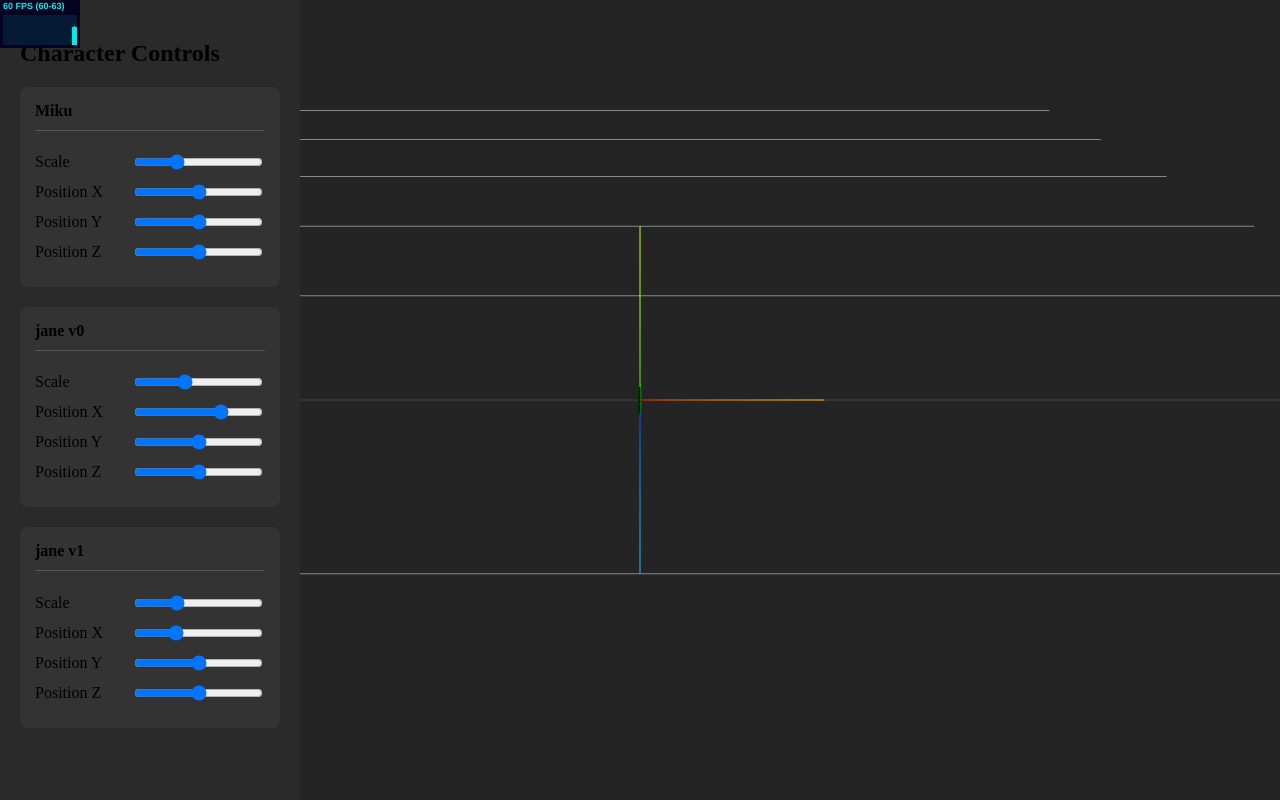
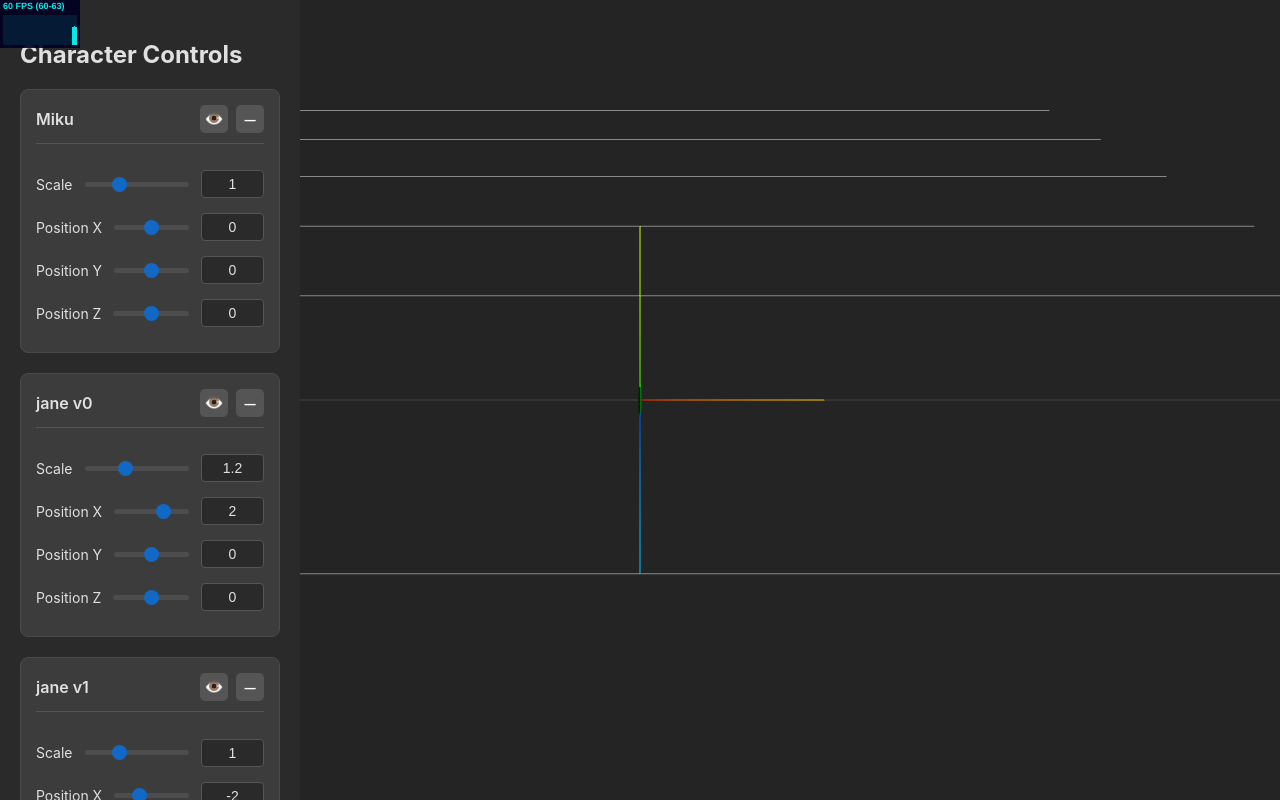
Before and after one commit to szokolai-mate/web-character-player, a React app: page / in a window 1280 px wide. Built offline with nearby package versions, Linux system fonts and the light colour scheme; no server answers.

Commit message:
feat: delete, visibility, UI improvements

```diff
--- a/src/character/CharacterModel.tsx
+++ b/src/character/CharacterModel.tsx
@@ -4,48 +4,53 @@ import { VRMCharacter } from '../character/VRMCharacter';
 import { VRMCore } from '@pixiv/three-vrm';
 import { useCharacterStore } from '../store';
 import { modelLoader } from '../loaders/ModelLoader';
+import { useShallow } from 'zustand/shallow';
 
 interface CustomModelProps {
     id: number;
 }
 
 export default function CharacterModel({ id }: CustomModelProps) {
-    // Get the static URL once on initial render. This will not cause re-renders.
-    const url = useCharacterStore.getState().characters.find(c => c.id === id)!.url;
+    // Get the whole character object.
+    const characterState = useCharacterStore.getState().characters.find((c) => c.id === id);
+    if (!characterState) return null;
+    const url = characterState.url;
     // Load the model using the cache-enabled loader and wait for promise.
-    const model = use(modelLoader.load(url));
+    // Memoize the promise itself to prevent re-suspending on re-renders.
+    const modelPromise = useMemo(() => modelLoader.load(url), [url]);
+    const model = use(modelPromise);
     const ref = useRef<THREE.Object3D>(null);
+    const { camera } = useThree();
+    // Subscribe to own settings and will re-render if they change.
+    const settings = useCharacterStore(
+        useShallow((state) => state.characters.find((c) => c.id === id)?.settings),
+    );
     // Memoize the VRMCharacter instance so it's only created once per model.
     // This prevents the "flicker" and state reset.
     const character = useMemo(() =>
-        // TODO: we should probably not construct characters here, probably put them in store? => no store, not serializable
         new VRMCharacter(model[0][0], model[1].vrm as VRMCore),
     [model],
     );
 
     useFrame((state, delta) => {
-        // Get the latest state directly from the store on every frame.
-        // This does NOT trigger a re-render.
-        const characterState = useCharacterStore.getState().characters.find((c) => c.id === id);
-        const position = characterState?.settings.position;
-        const scale = characterState?.settings.scale;
-        if (position && scale) {
-            ref.current?.position.set(position[0], position[1], position[2]);
-            ref.current?.scale.setScalar(scale);
+        character.update(delta);
+        if (settings && ref.current) {
+            const { position, scale, visible } = settings;
+            ref.current.position.set(position[0], position[1], position[2]);
+            ref.current.scale.setScalar(scale);
+            ref.current.visible = visible;
         }
-        character.update(delta);
     });
 
     // setup newly created character
     useMemo(() => {
         //TMP
-        const camera = useThree().camera;
         character.setLookAt(camera);
         character.setUpInfiniteTalk();
         character.tweenExpression('happy', 0.5, 5000);
         // character.playAnimation('assets/animation/exercise_jumping_jacks.bvh');
         // character.playAnimation('assets/animation/action_run.bvh');
-    }, [character]); // Dependency on the memoized character instance
+    }, [character, camera]); // Dependency on the memoized character instance
 
     return <primitive object={ character.scene } ref = { ref } />;
 }
--- a/src/character/CharacterSettings.tsx
+++ b/src/character/CharacterSettings.tsx
@@ -11,7 +11,7 @@ function CharacterSettings({ characterId }: CharacterSettingsProps) {
         useShallow((state) => state.characters.find((char) => char.id === characterId)!));
 
     // Select the actions from the store
-    const { updateSetting, updatePosition } = useCharacterStore.getState();
+    const { updateSetting, updatePosition, removeCharacter, toggleVisibility } = useCharacterStore.getState();
 
     if (!character) {
         return null;
@@ -19,9 +19,28 @@ function CharacterSettings({ characterId }: CharacterSettingsProps) {
 
     return (
         <div className="character-settings-card">
-            <h4>{character.name}</h4>
+            <h4>
+                <span>{character.name}</span>
+                <div className="title-buttons">
+                    <button
+                        onClick={() => toggleVisibility(character.id)}
+                        className="visibility-button"
+                        title={character.settings.visible ? 'Hide' : 'Show'}
+                    >
+                        {character.settings.visible ? '👁️' : '🙈'}
+                    </button>
+                    <button
+                        onClick={() => removeCharacter(character.id)}
+                        className="remove-button"
+                        title="Remove Character"
+                    >
+                        &ndash;
+                    </button>
+                </div>
+            </h4>
             <div className="control-row">
                 <label>Scale</label>
+                <div className="input-group">
                     <input
                         type="range"
                         min="0.1"
@@ -30,11 +49,22 @@ function CharacterSettings({ characterId }: CharacterSettingsProps) {
                         value={character.settings.scale}
                         onChange={(e) => updateSetting(characterId, 'scale', parseFloat(e.target.value))}
                     />
+                    <input
+                        type="number"
+                        min="0.1"
+                        max="3"
+                        step="0.05"
+                        value={character.settings.scale}
+                        onChange={(e) => updateSetting(characterId, 'scale', parseFloat(e.target.value))}
+                        className="number-input"
+                    />
+                </div>
             </div>
 
             {/* Position Controls */}
             <div className="control-row">
                 <label>Position X</label>
+                <div className="input-group">
                     <input
                         type="range"
                         min={-5}
@@ -43,9 +73,20 @@ function CharacterSettings({ characterId }: CharacterSettingsProps) {
                         value={character.settings.position[0]}
                         onChange={(e) => updatePosition(characterId, 0, parseFloat(e.target.value))}
                     />
+                    <input
+                        type="number"
+                        min={-5}
+                        max={5}
+                        step="0.1"
+                        value={character.settings.position[0]}
+                        onChange={(e) => updatePosition(characterId, 0, parseFloat(e.target.value))}
+                        className="number-input"
+                    />
+                </div>
             </div>
             <div className="control-row">
                 <label>Position Y</label>
+                <div className="input-group">
                     <input
                         type="range"
                         min={-5}
@@ -54,9 +95,20 @@ function CharacterSettings({ characterId }: CharacterSettingsProps) {
                         value={character.settings.position[1]}
                         onChange={(e) => updatePosition(characterId, 1, parseFloat(e.target.value))}
                     />
+                    <input
+                        type="number"
+                        min={-5}
+                        max={5}
+                        step="0.1"
+                        value={character.settings.position[1]}
+                        onChange={(e) => updatePosition(characterId, 1, parseFloat(e.target.value))}
+                        className="number-input"
+                    />
+                </div>
             </div>
             <div className="control-row">
                 <label>Position Z</label>
+                <div className="input-group">
                     <input
                         type="range"
                         min={-5}
@@ -65,6 +117,16 @@ function CharacterSettings({ characterId }: CharacterSettingsProps) {
                         value={character.settings.position[2]}
                         onChange={(e) => updatePosition(characterId, 2, parseFloat(e.target.value))}
                     />
+                    <input
+                        type="number"
+                        min={-5}
+                        max={5}
+                        step="0.1"
+                        value={character.settings.position[2]}
+                        onChange={(e) => updatePosition(characterId, 2, parseFloat(e.target.value))}
+                        className="number-input"
+                    />
+                </div>
             </div>
         </div>
     );
--- a/src/character/types.ts
+++ b/src/character/types.ts
@@ -1,6 +1,7 @@
 export interface CharacterSettings {
   position: [number, number, number];
   scale: number;
+  visible: boolean;
 }
 
 export interface CharacterType {
--- a/src/scenes/ControlPanel.css
+++ b/src/scenes/ControlPanel.css
@@ -8,28 +8,140 @@
   position: fixed;
   top: 0;
   z-index: 1000;
+  font-family: -apple-system, BlinkMacSystemFont, 'Segoe UI', Roboto, Helvetica,
+    Arial, sans-serif;
+  color: #e0e0e0;
 }
 
 .character-settings-card {
-  background-color: #333;
+  background-color: #3c3c3c;
   border-radius: 8px;
   padding: 15px;
   margin-bottom: 20px;
+  border: 1px solid #4a4a4a;
 }
 
 .character-settings-card h4 {
   margin-top: 0;
   border-bottom: 1px solid #555;
   padding-bottom: 10px;
+  display: flex;
+  justify-content: space-between;
+  align-items: center;
+  font-size: 16px;
+  font-weight: 600;
 }
+
+.title-buttons {
+  display: flex;
+  gap: 8px;
+}
+
+.visibility-button,
+.remove-button {
+  background-color: #555;
+  border: none;
+  color: #fff;
+  border-radius: 5px;
+  cursor: pointer;
+  width: 28px;
+  height: 28px;
+  display: flex;
+  align-items: center;
+  justify-content: center;
+  font-size: 16px;
+  line-height: 1;
+  transition: background-color 0.2s ease;
+}
+
+.remove-button {
+  font-size: 20px; /* Make the minus sign a bit bigger */
+}
+
+.visibility-button:hover {
+  background-color: #666;
+}
+
+.remove-button:hover {
+  background-color: #e53935; /* A dangerous red for deletion */
+  color: #fff;
+}
+
 
 .control-row {
   display: flex;
   justify-content: space-between;
   align-items: center;
   margin-bottom: 10px;
+  padding-top: 5px;
 }
 
 .control-row label {
   margin-right: 10px;
+  font-size: 14px;
+  flex-shrink: 0;
 }
+
+.input-group {
+  display: flex;
+  align-items: center;
+  gap: 10px;
+  flex-grow: 1;
+}
+
+.number-input {
+  width: 60px;
+  background-color: #2a2a2a;
+  color: #e0e0e0;
+  border: 1px solid #555;
+  border-radius: 4px;
+  padding: 5px;
+  text-align: center;
+  font-size: 14px;
+}
+
+/* Hides the default arrows on number inputs for a cleaner look */
+.number-input {
+  -moz-appearance: textfield;
+}
+.number-input::-webkit-outer-spin-button,
+.number-input::-webkit-inner-spin-button {
+  -webkit-appearance: none;
+  margin: 0;
+}
+
+input[type='range'] {
+  -webkit-appearance: none;
+  appearance: none;
+  width: 100%;
+  flex-grow: 1;
+  height: 5px;
+  background: #555;
+  border-radius: 5px;
+  outline: none;
+  opacity: 0.7;
+  transition: opacity 0.2s;
+}
+
+input[type='range']:hover {
+  opacity: 1;
+}
+
+input[type='range']::-webkit-slider-thumb {
+  -webkit-appearance: none;
+  appearance: none;
+  width: 15px;
+  height: 15px;
+  background: #007bff;
+  border-radius: 50%;
+  cursor: pointer;
+}
+
+input[type='range']::-moz-range-thumb {
+  width: 15px;
+  height: 15px;
+  background: #007bff;
+  border-radius: 50%;
+  cursor: pointer;
+  border: none; /* Firefox adds a border */
+}
--- a/src/store.ts
+++ b/src/store.ts
@@ -20,6 +20,7 @@ export const useCharacterStore = create(
                     settings: {
                         position: [0, 0, 0],
                         scale: 1,
+                        visible: true,
                     },
                 },
                 {
@@ -29,6 +30,7 @@ export const useCharacterStore = create(
                     settings: {
                         position: [2, 0, 0],
                         scale: 1.2,
+                        visible: true,
                     },
                 },
                 {
@@ -38,6 +40,7 @@ export const useCharacterStore = create(
                     settings: {
                         position: [-2, 0, 0],
                         scale: 1,
+                        visible: true,
                     },
                 },
             ] as CharacterType[], // Type assertion on the initial array helps inference
@@ -75,6 +78,21 @@ export const useCharacterStore = create(
                         };
                     }),
                 })),
+            toggleVisibility: (id: number) =>
+                set((state) => ({
+                    characters: state.characters.map((char) =>
+                        char.id === id
+                            ? {
+                                  ...char,
+                                  settings: { ...char.settings, visible: !char.settings.visible },
+                              }
+                            : char,
+                    ),
+                })),
+            removeCharacter: (id: number) =>
+                set((state) => ({
+                    characters: state.characters.filter((char) => char.id !== id),
+                })),
         }),
     ),
 );
```
Also changed, not shown: src/style.css (+0 -9 lines). Lines whose indentation alone changed are shown as unchanged.
